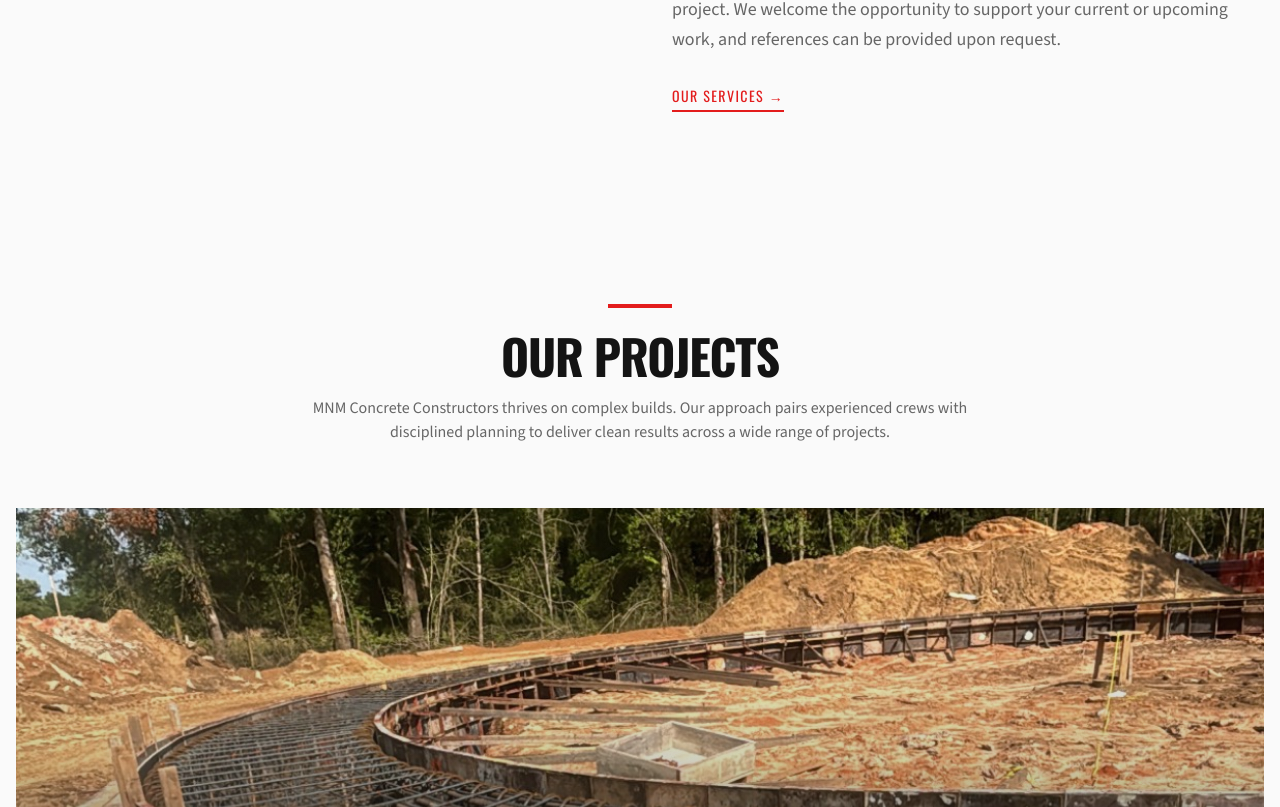
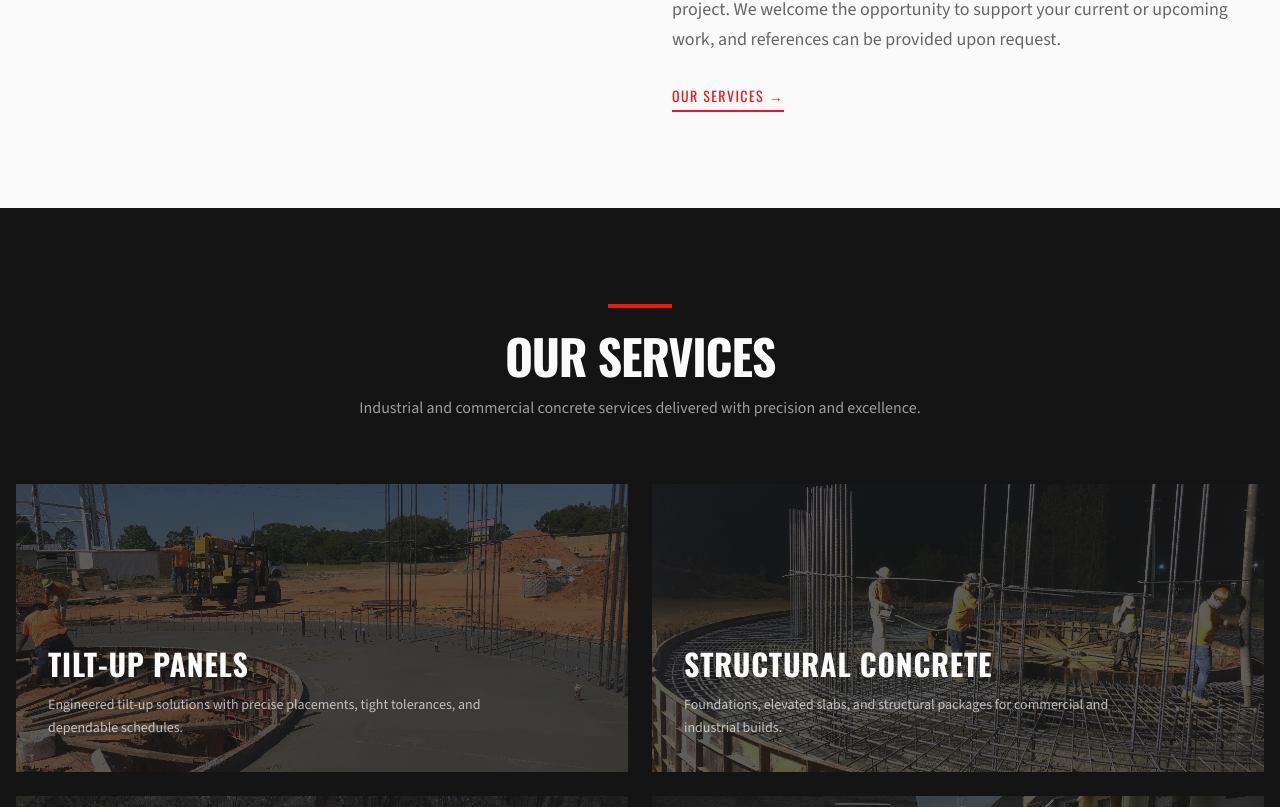
Before and after one commit to Domuto/concrete-site-refresh-main, a React (Vite) app: page / in a window 1280 px wide. Shown: the part 1993-2800 px from the top of the page. Built offline with nearby package versions, Linux system fonts and the light colour scheme; the HTML template or start-up script is replaced by a standard one.

Commit message:
change
change

```diff
--- a/src/components/Footer.tsx
+++ b/src/components/Footer.tsx
@@ -16,7 +16,7 @@ const Footer = () => {
           <Logo className="scale-90" />
 
           <div className="flex items-center gap-8">
-            {["Projects", "Services", "Safety", "Contact", "Story"].map((link) => (
+            {["Services", "Safety", "Contact", "Story"].map((link) => (
               <a
                 key={link}
                 href={`#${link === "Story" ? "story" : link.toLowerCase()}`}
--- a/src/components/Navbar.tsx
+++ b/src/components/Navbar.tsx
@@ -2,7 +2,6 @@ import { useState, useEffect } from "react";
 import Logo from "@/components/Logo";
 
 const navLinks = [
-  { label: "Projects", href: "#projects" },
   { label: "Services", href: "#services" },
   { label: "Safety", href: "#safety" },
   { label: "Contact Info", href: "#contact" },
--- a/src/pages/Index.tsx
+++ b/src/pages/Index.tsx
@@ -2,7 +2,6 @@ import Navbar from "@/components/Navbar";
 import Hero from "@/components/Hero";
 import About from "@/components/About";
 import Services from "@/components/Services";
-import Projects from "@/components/Projects";
 import Contact from "@/components/Contact";
 import Footer from "@/components/Footer";
 import Safety from "@/components/Safety";
@@ -14,7 +13,6 @@ const Index = () => {
       <Navbar />
       <Hero />
       <About />
-      <Projects />
       <Services />
       <Safety />
       <Owner />
```
